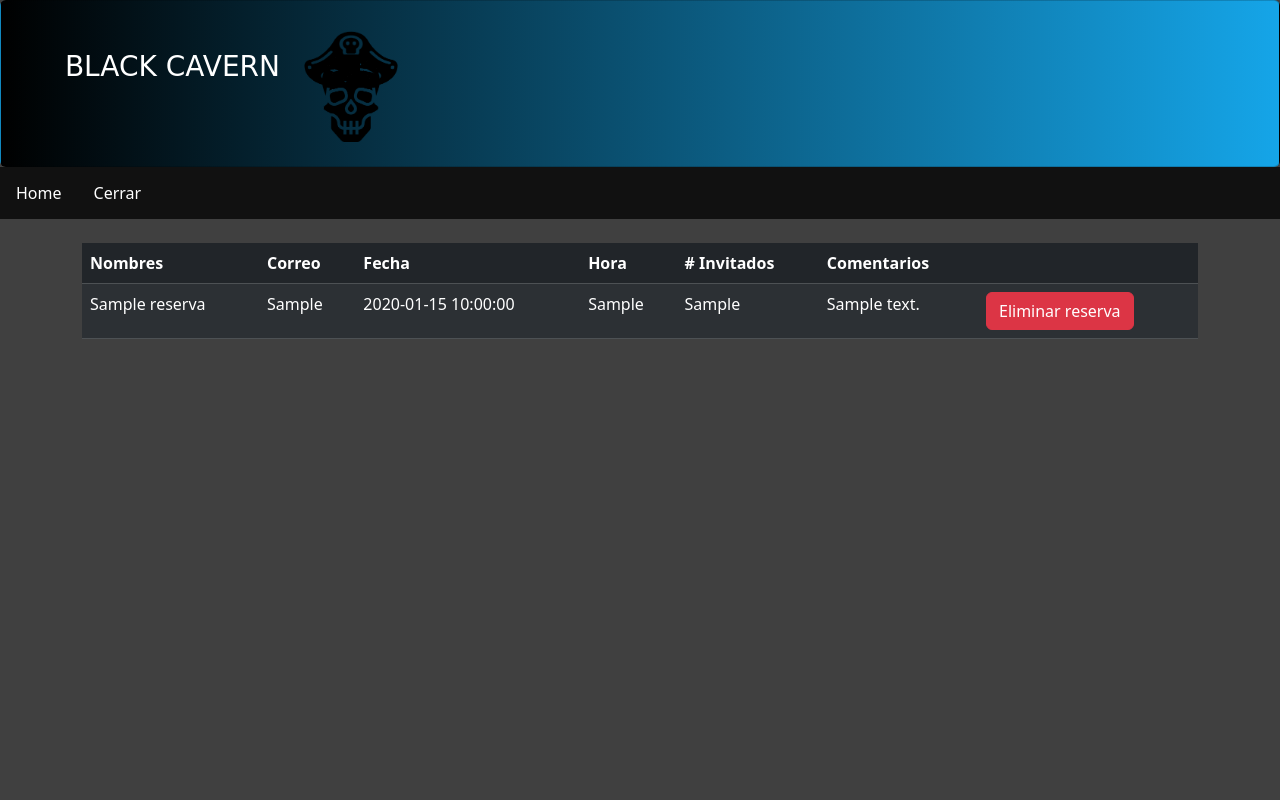
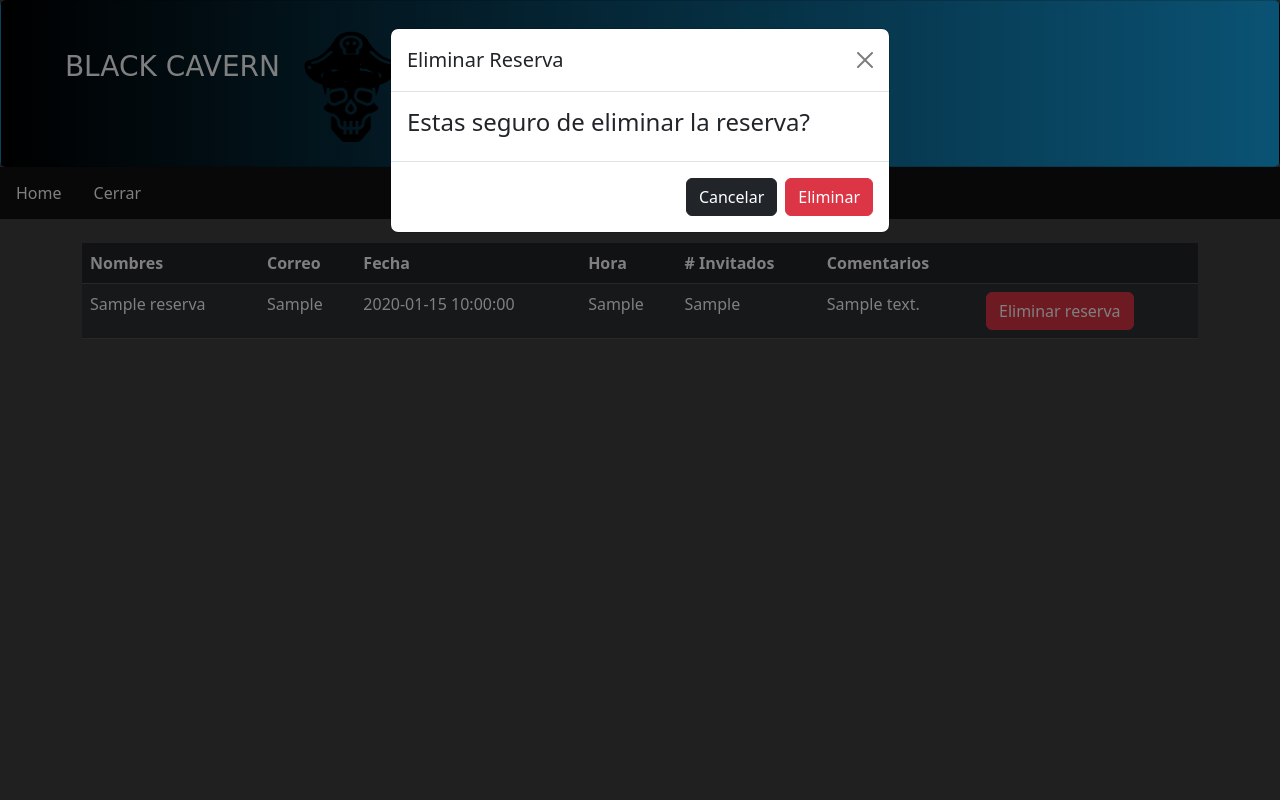
Before and after one commit to Jhordix/restaurante, a PHP site: page /vista/lreserva.php in a window 1280 px wide, after a click on "Eliminar reserva". Run offline with PHP 8.4, Linux system fonts and the light colour scheme; the visitor is signed in with stand-in values (Sample User, id 1); tables that the repository leaves empty or names only in its code hold one stand-in row (values such as "Sample post").

Commit message:
eliminar

```diff
--- a/vista/lreserva.php
+++ b/vista/lreserva.php
@@ -82,14 +82,47 @@
 				<td><?php echo $filtro['hora']?></td>
 				<td><?php echo $filtro['inv']?></td>
 				<td><?php echo $filtro['comments']?></td>
-                <form action="" method="post">
 		        <td><button type="button" class="btn btn-danger deletebtn" data-bs-toggle="modal" data-bs-target="#eliminar"><i class="fa-solid fa-trash-can"></i>Eliminar reserva</button></td>
-                </form>
+
 				</tr>
 				<?php
 			}
 				?>
   </tbody>
 </table>
+	<!---- Eliminar --->
+	<div class="modal fade" id="eliminar" tabindex="-1" aria-labelledby="exampleModalLabel" aria-hidden="true">
+  <div class="modal-dialog">
+    <div class="modal-content">
+      <div class="modal-header">
+        <h1 class="modal-title fs-5" id="eliminar">Eliminar Reserva</h1>
+        <button type="button" class="btn-close" data-bs-dismiss="modal" aria-label="Close"></button>
+      </div>
+      <div class="modal-body">
+		  <h4>Estas seguro de eliminar la reserva?</h4>
+       <form action="../controllers/eliminar.php" method="POST">
+		   <input type="hidden" name="id" id="delete_id">
+      </div>
+      <div class="modal-footer">
+        <button type="button" class="btn btn-dark" data-bs-dismiss="modal">Cancelar</button>
+        <button type="submit" class="btn btn-danger">Eliminar</button>
+      </div>
+		  </form>
+    </div>
+  </div>
+</div>
+<script>
+$('.deletebtn').on('click',function(){
+
+	$tr=$(this).closest('tr');
+	var datos=$tr.children("td").map(function(){
+	 return $(this).text();
+	});
+
+	$('#delete_id').val(datos['0']);
+
+});
+
+</script>
 </body>
 </html>
```
Also changed, not shown: controllers/eliminar.php (added, +16 -0 lines), php/conedit.php (added, +13 -0 lines).
